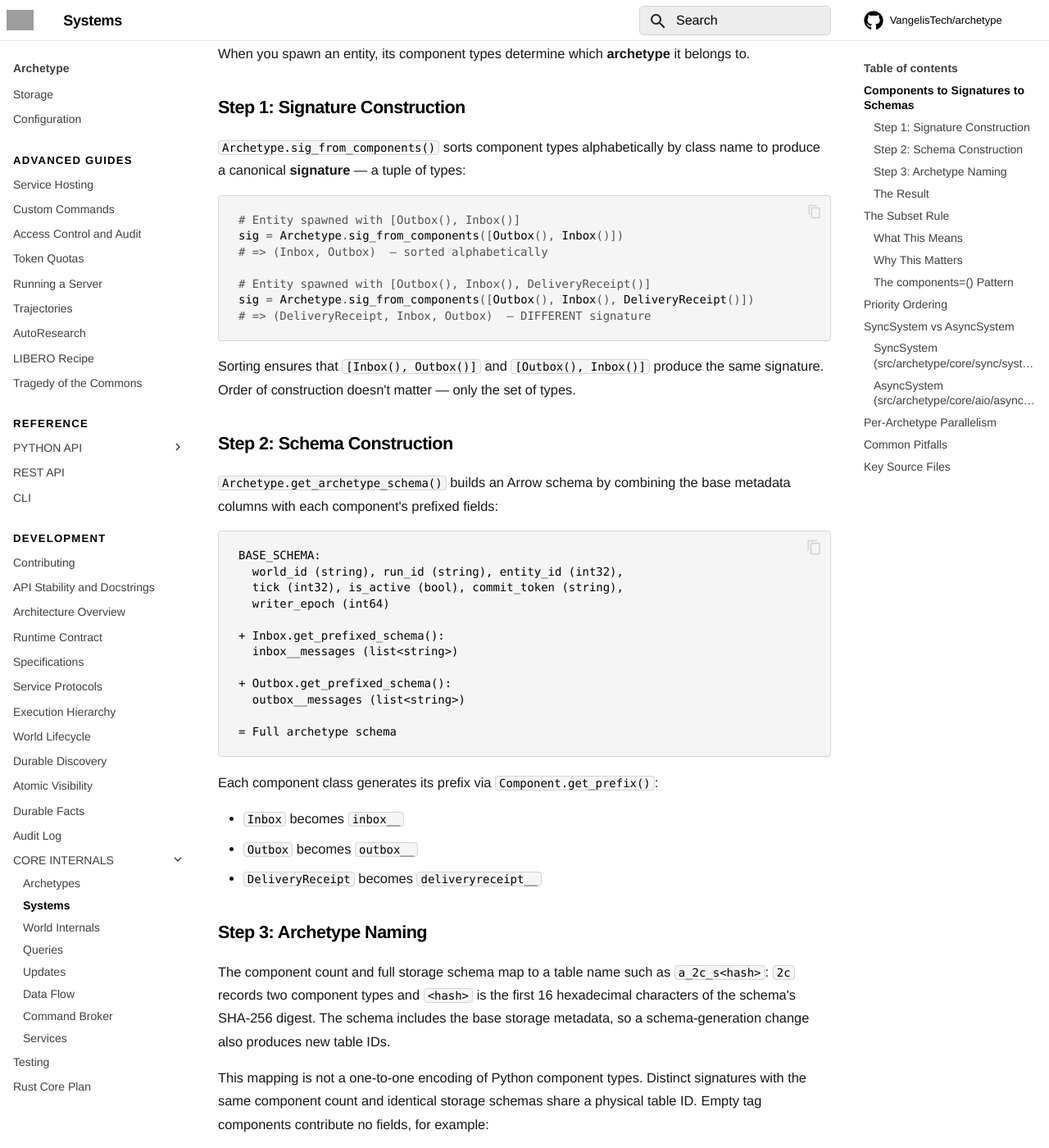
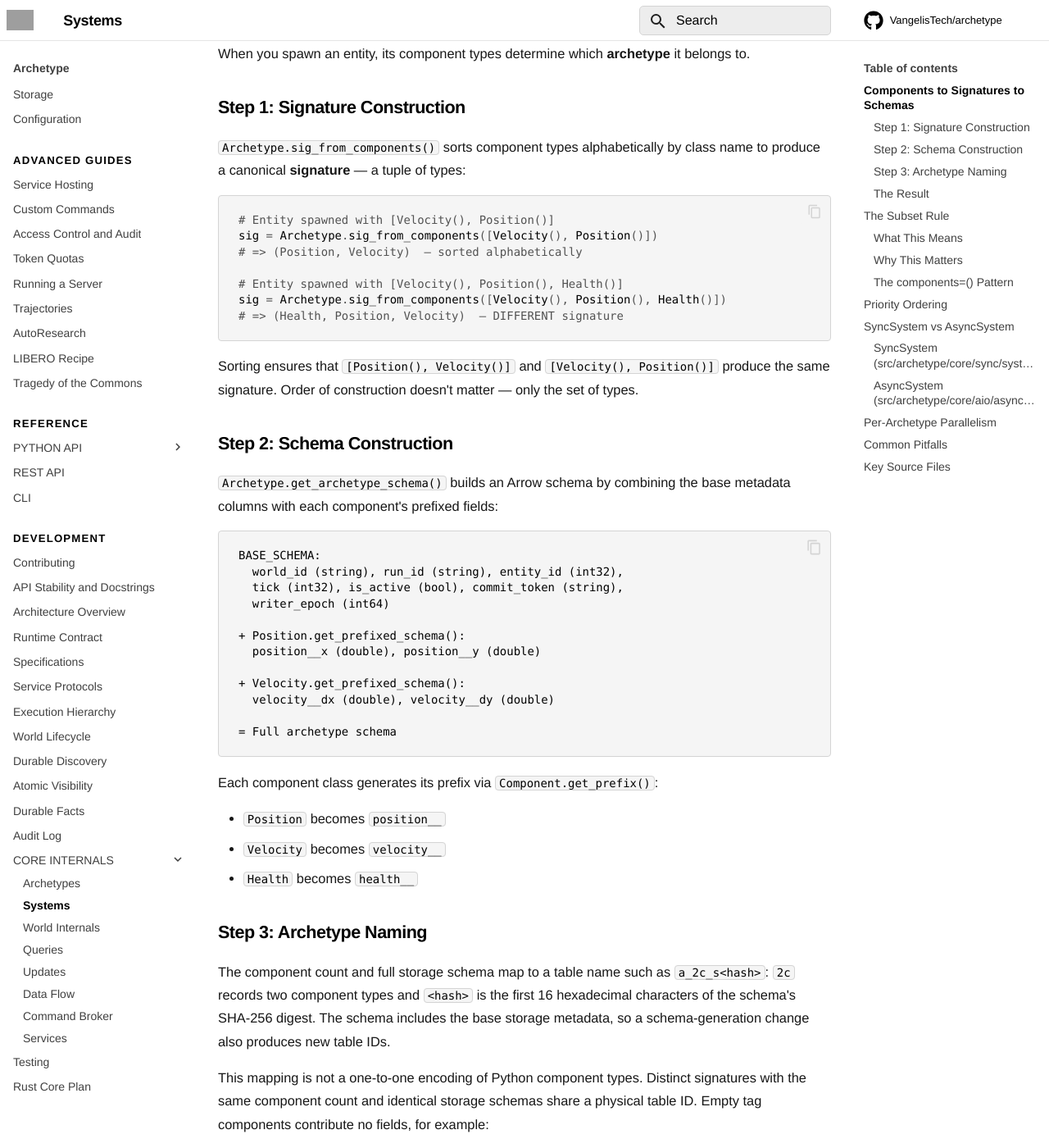
Before and after one commit to VangelisTech/archetype, an MkDocs documentation site: the page built from docs/guide/system-execution.md, in a window 1280 px wide and 1400 px high, scrolled down 615 px. Shown: the whole window at 82% size. Built offline with MkDocs 1.6.1 and Material for MkDocs 9.7.7, drawn with Linux system fonts in a browser that asks for light colours; comment, search, counter and statistics services are not loaded; some of the changed text lies outside the part shown; grey boxes are pictures that could not be loaded.

Commit message:
docs: distinguish messaging queueing from delivery

````diff
--- a/docs/guide/system-execution.md
+++ b/docs/guide/system-execution.md
@@ -28,16 +28,18 @@
 `Archetype.sig_from_components()` sorts component types alphabetically by class name to produce a canonical **signature** — a tuple of types:
 
 ```python
-# Entity spawned with [Outbox(), Inbox()]
-sig = Archetype.sig_from_components([Outbox(), Inbox()])
-# => (Inbox, Outbox)  — sorted alphabetically
+# Entity spawned with [Velocity(), Position()]
+sig = Archetype.sig_from_components([Velocity(), Position()])
+# => (Position, Velocity)  — sorted alphabetically
 
-# Entity spawned with [Outbox(), Inbox(), DeliveryReceipt()]
-sig = Archetype.sig_from_components([Outbox(), Inbox(), DeliveryReceipt()])
-# => (DeliveryReceipt, Inbox, Outbox)  — DIFFERENT signature
+# Entity spawned with [Velocity(), Position(), Health()]
+sig = Archetype.sig_from_components([Velocity(), Position(), Health()])
+# => (Health, Position, Velocity)  — DIFFERENT signature
 ```
 
-Sorting ensures that `[Inbox(), Outbox()]` and `[Outbox(), Inbox()]` produce the same signature. Order of construction doesn't matter — only the set of types.
+Sorting ensures that `[Position(), Velocity()]` and `[Velocity(), Position()]`
+produce the same signature. Order of construction doesn't matter — only the
+set of types.
 
 ### Step 2: Schema Construction
 
@@ -49,20 +51,20 @@
   tick (int32), is_active (bool), commit_token (string),
   writer_epoch (int64)
 
-+ Inbox.get_prefixed_schema():
-  inbox__messages (list<string>)
++ Position.get_prefixed_schema():
+  position__x (double), position__y (double)
 
-+ Outbox.get_prefixed_schema():
-  outbox__messages (list<string>)
++ Velocity.get_prefixed_schema():
+  velocity__dx (double), velocity__dy (double)
 
 = Full archetype schema
 ```
 
 Each component class generates its prefix via `Component.get_prefix()`:
 
-- `Inbox` becomes `inbox__`
-- `Outbox` becomes `outbox__`
-- `DeliveryReceipt` becomes `deliveryreceipt__`
+- `Position` becomes `position__`
+- `Velocity` becomes `velocity__`
+- `Health` becomes `health__`
 
 ### Step 3: Archetype Naming
 
@@ -123,10 +125,10 @@
     runs on (Accel, Position, Velocity)               # superset matches
     skipped for (Position,)                           # missing Velocity
 
-MessageDeliveryProcessor(components=(DeliveryReceipt, Inbox, Outbox))
-    runs on (DeliveryReceipt, Inbox, Outbox)          # exact match
-    runs on (Agent, DeliveryReceipt, Inbox, Outbox)   # superset matches
-    skipped for (Inbox, Outbox)                       # missing DeliveryReceipt
+HealthProcessor(components=(Health,))
+    runs on (Health,)                                 # exact match
+    runs on (Health, Position, Velocity)              # superset matches
+    skipped for (Position, Velocity)                  # missing Health
 
 ObserverProcessor(components=())
     runs on EVERY archetype                           # empty set is subset of all
@@ -175,13 +177,17 @@
 
 | Range | Use |
 |-------|-----|
-| -100 to -1 | Infrastructure (message delivery, command draining) |
+| -100 to -1 | Application-defined staging or input realization |
 | 1 to 9 | Input gathering, sensor reads |
 | 10 to 49 | Core logic (agent thinking, physics) |
 | 50 to 99 | Output, side effects |
 | 100+ | Cleanup, metrics, bookkeeping |
 
-Example: `MessageDeliveryProcessor` at priority -100 populates inboxes before agent processors at priority 10+ read them. This ensures messages sent in tick N are available in tick N+1.
+For a concrete composition, `examples/04_messaging.py` defines an
+example-local `MessageRealizationProcessor` at priority -100. It drains that
+example's shared `Mailbox` before `GreetingProcessor` at priority 10 deposits
+new work. The resulting one-tick delay belongs to that processor/resource
+composition; `CommandType.MESSAGE` does not install a delivery pipeline.
 
 ## SyncSystem vs AsyncSystem
 
@@ -275,7 +281,11 @@
 
 **Unnecessary defensive checks.** If your processor runs, the columns exist. Don't add `if "col" in df.columns` guards — they're dead code by construction.
 
-**Not understanding tick boundaries.** Messages written to Outbox at tick N are delivered to Inbox at tick N+1. Spawned entities appear next tick. These are features, not bugs — they ensure causal ordering.
+**Assuming every deferred behavior is built in.** Spawned entities materialize
+at the next tick boundary. Message delivery does not: `CommandType.MESSAGE`
+is a queueable command envelope, not a recipient schema or delivery policy.
+Applications that need inboxes, routing, or a one-tick communication delay
+must compose those semantics explicitly, as `examples/04_messaging.py` does.
 
 **Forgetting that `components=()` matches everything.** An observer processor with an empty components tuple will run on every archetype table. This is useful for metrics but can be surprising if unintentional.
 
````
Also changed, not shown: other parts of docs/guide/system-execution.md (+1 -0 lines), LEARNINGS.md (+34 -39 lines), docs/guide/examples.md (+22 -12 lines), examples/README.md (+1 -1 lines), 2 other files.
